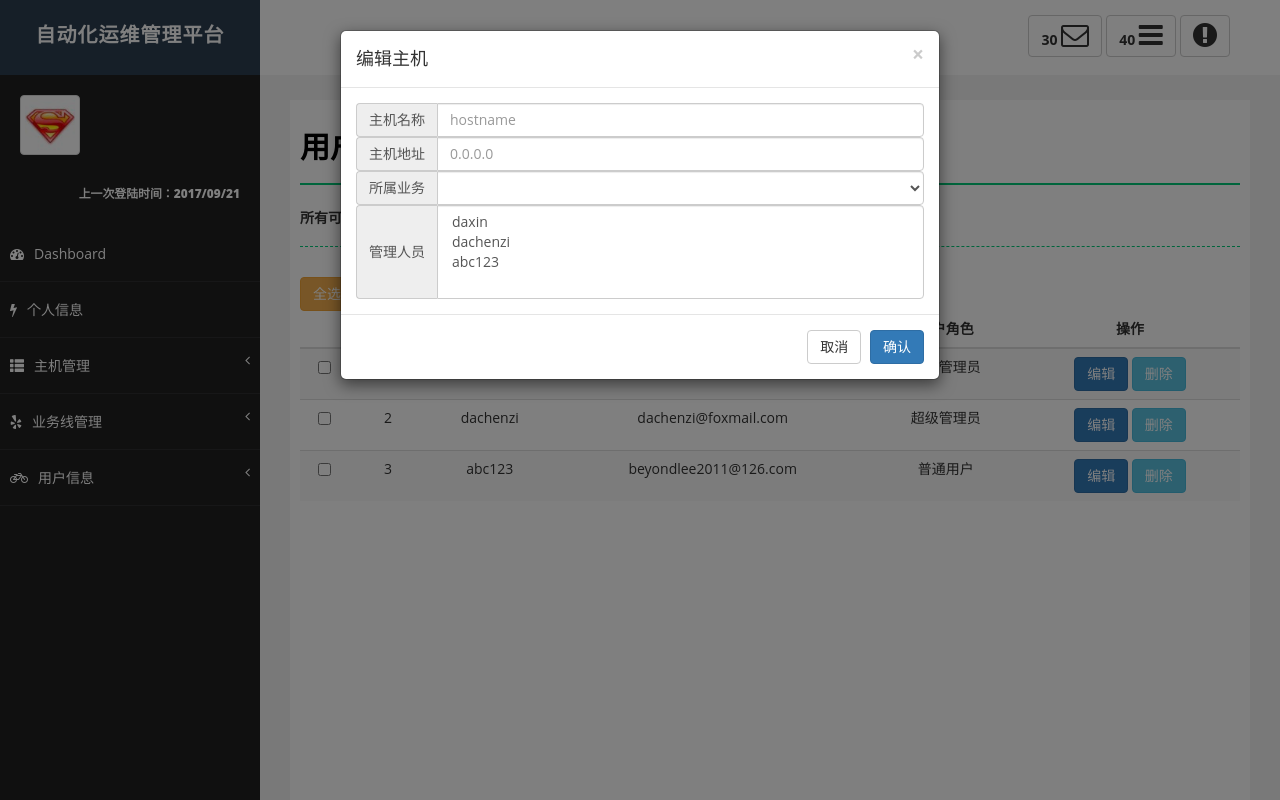
After one commit to dachenzi/CMDB-test3, a Django app: page /host/userlist.html in a window 1280 px wide, after a click on "编辑". The commit adds this page. Run offline with Django 3.2, Linux system fonts and the light colour scheme; data comes from the database, SQL or seed files in the repository; both versions use the stored data as it was after the commit; lists and menus that the app fills with data are empty; some libraries are stand-ins or nearby versions.

Commit message:
user and business update

```diff
--- a/hostmanager/models.py
+++ b/hostmanager/models.py
@@ -6,6 +6,7 @@ class Business(models.Model):
 
     title = models.CharField(max_length=32)
 
+
 class Host(models.Model):
 
     hostname = models.CharField(max_length=32)
--- a/hostmanager/urls.py
+++ b/hostmanager/urls.py
@@ -19,4 +19,7 @@ urlpatterns = [
     url(r'^index.html',views.Index.as_view()),
     url(r'^manager.html',views.Manager.as_view()),
     url(r'^addhost.html',views.AddHost.as_view()),
+    url(r'^business.html',views.BusinessManager.as_view()),
+    url(r'^addbusiness.html',views.AddBusiness.as_view()),
+    url(r'^userlist.html',views.UserInfo.as_view()),
 ]
--- a/hostmanager/views.py
+++ b/hostmanager/views.py
@@ -18,8 +18,9 @@ def auth(func):
     return inner
 
 
-@method_decorator(auth, name='get')
+
 class Index(View):
+    @method_decorator(auth)
     def get(self, request):
         user_list = User.objects.all()
         host_list = Host.objects.all()
@@ -96,3 +97,71 @@ class AddHost(View):
             self.ret_code['err_msg'] = ha.errors
 
         return HttpResponse(json.dumps(self.ret_code))
+
+
+
+class BusinessManager(View):
+
+    @method_decorator(auth)
+    def get(self,request):
+
+        business_list = Business.objects.all()
+
+        return render(request,'business.html',locals())
+
+
+
+class BusinessAdd(Form):
+
+    title = fields.CharField(
+        max_length=16,
+        error_messages={'required':'业务线名称不能为空',
+                        'max_length':'业务线名称不能超过16'},
+        widget = widgets.TextInput(attrs={'class': 'form-control', 'id': 'title', 'placeholder': "名称"})
+    )
+
+
+class AddBusiness(View):
+
+    ret_code = {'status':True,'err_msg':{}}
+
+    @method_decorator(auth)
+    def get(self, request):
+
+        ba = BusinessAdd()
+
+        return render(request,'addbusiness.html',locals())
+
+    def post(self,request):
+
+        print(request.POST)
+        ba = BusinessAdd(data=request.POST)
+
+        if ba.is_valid():
+
+            bus_obj = Business.objects.filter(title=ba.cleaned_data['title'])
+
+            if bus_obj:
+
+                self.ret_code['status'] = False
+                self.ret_code['err_msg'] = {'title':'业务线名称已存在！'}
+
+            else:
+
+                self.ret_code['status'] = True
+                Business.objects.create(**ba.cleaned_data)
+
+        else:
+            self.ret_code['status'] = False
+            self.ret_code['err_msg'] = ba.errors
+
+        return HttpResponse(json.dumps(self.ret_code))
+
+
+class UserInfo(View):
+
+    def get(self,request):
+
+        user_list = User.objects.all()
+
+        return render(request,'userlist.html',locals())
--- a/templates/index.html
+++ b/templates/index.html
@@ -65,7 +65,7 @@
 
                 <!-- action_menu 激活状态下的class -->
                 <li>
-                    <a class="title" href="index.html"><i class="fa fa-dashboard "></i>Dashboard</a>
+                    <a class="title" href="/host/index.html"><i class="fa fa-dashboard "></i>Dashboard</a>
                 </li>
                 <li>
                     <a class="title" href="#"><i class="fa fa-flash "></i>个人信息</a>
@@ -89,10 +89,10 @@
                     <a href="#" class="title"><i class="fa fa-yelp "></i>业务线管理<span class="fa arrow"></span></a>
                     <ul class="nav nav-second-level">
                         <li>
-                            <a href="#" class="title"><i class="fa fa-coffee"></i>添加业务线</a>
+                            <a href="/host/business.html" class="title"><i class="fa fa-coffee"></i>业务线信息</a>
                         </li>
                         <li>
-                            <a href="#" class="title"><i class="fa fa-flash "></i>删除业务线</a>
+                            <a href="/host/addbusiness.html" class="title"><i class="fa fa-flash "></i>添加业务线</a>
                         </li>
                         <li>
                             <a href="#" class="title"><i class="fa fa-key "></i>编辑业务线</a>
@@ -100,17 +100,17 @@
                     </ul>
                 </li>
                 <li>
-                    <a href="#" class="title"><i class="fa fa-bicycle "></i>角色信息<span class="fa arrow"></span></a>
+                    <a href="#" class="title"><i class="fa fa-bicycle "></i>用户信息<span class="fa arrow"></span></a>
                     <ul class="nav nav-second-level">
 
                         <li>
-                            <a href="#" class="title"><i class="fa fa-desktop "></i>添加角色</a>
+                            <a href="/host/userlist.html" class="title"><i class="fa fa-desktop "></i>用户列表</a>
                         </li>
                         <li>
-                            <a href="#" class="title"><i class="fa fa-code "></i>删除角色</a>
+                            <a href="/host/adduser.html" class="title"><i class="fa fa-code "></i>添加用户</a>
                         </li>
                         <li>
-                            <a href="#" class="title"><i class="fa fa-code "></i>编辑角色</a>
+                            <a href="#" class="title"><i class="fa fa-code "></i>编辑用户</a>
                         </li>
                     </ul>
                 </li>
--- /dev/null
+++ b/templates/userlist.html
@@ -0,0 +1,165 @@
+{% extends "index.html" %}
+
+
+{% block content_title %}
+    <h1 class="page-head-line">用户信息</h1>
+    <h1 class="page-subhead-line"><strong style="font-family: Consolas;font-style:normal">所有可以登陆平台的用户列表，操作请慎重。</strong></h1>
+{% endblock %}
+
+
+{% block content_main %}
+    <div class="col-md-12">
+
+        <div class="table-responsive">
+            <button type="button" class="btn btn-warning" name="allcheck">
+                全选
+            </button>
+            <button type="button" class="btn btn-warning" name="revcheck">
+                反选
+            </button>
+            <button type="button" class="btn btn-warning" name="allcancel">
+                取消
+            </button>
+
+
+            <table class="table table-striped">
+                <thead>
+                <tr>
+                    <th></th>
+                    <th style="text-align: center">序号</th>
+                    <th style="text-align: center">用户ID</th>
+                    <th style="text-align: center">用户邮箱</th>
+                    <th style="text-align: center">用户角色</th>
+                    <th style="text-align: center">操作</th>
+                </tr>
+                </thead>
+                <tbody>
+                {% for user in user_list %}
+                    <tr style="text-align: center" hid="{{ user.id }}">
+                        <td><input type="checkbox"></td>
+                        <td>{{ forloop.counter }}</td>
+                        <td>{{ user.username }}</td>
+                        <td>{{ user.email }}</td>
+                        <td>{{ user.role.role_name }}</td>
+                        <td>
+                            <button type="button" class="btn btn-primary" data-toggle="modal" name="edithost"
+                                    data-target="#edithost" uid="{{ user.id }}">
+                                编辑
+                            </button>
+                            <button type="button" class="btn btn-info" data-toggle="modal" name="delhost"
+                                    data-target="#delhost" uid="{{ user.id }}" >
+                                删除
+                            </button>
+
+                        </td>
+                    </tr>
+                {% endfor %}
+
+                </tbody>
+            </table>
+        </div>
+        <!-- 编辑主机模态对话框 -->
+        <div class="modal fade" id="edithost" tabindex="-1" role="dialog" aria-labelledby="exampleModalLabel">
+            <div class="modal-dialog" role="document">
+                <div class="modal-content">
+                    <div class="modal-header">
+                        <button type="button" class="close" data-dismiss="modal" aria-label="Close"><span
+                                aria-hidden="true">&times;</span></button>
+                        <h4 class="modal-title" id="exampleModalLabel">编辑主机</h4>
+                    </div>
+                    <div class="modal-body">
+                        <form>
+                            <div class="input-group">
+                                <span class="input-group-addon" id="modify_hostname">主机名称</span>
+                                <input type="text" class="form-control" placeholder="hostname"
+                                       aria-describedby="sizing-addon2">
+                            </div>
+                            <div class="input-group">
+                                <span class="input-group-addon" id="modify_ipaddr">主机地址</span>
+                                <input type="text" class="form-control" placeholder="0.0.0.0"
+                                       aria-describedby="sizing-addon2">
+                            </div>
+                            <div class="input-group">
+                                <span class="input-group-addon" id="modify_serviceline">所属业务</span>
+                                <select class="form-control">
+                                    {% for service in service_list %}
+                                        <option value="{{ service.sid }}">{{ service.sname }}</option>
+                                    {% endfor %}
+                                </select>
+                            </div>
+                            <div class="input-group">
+                                <span class="input-group-addon" id="modify_admin">管理人员</span>
+                                <select multiple class="form-control" id='admin'>
+                                    {% for user in user_list %}
+                                        <option value="{{ user.uid }}">{{ user.username }}</option>
+                                    {% endfor %}
+                                </select>
+                            </div>
+
+                        </form>
+                    </div>
+                    <div class="modal-footer">
+                        <button type="button" class="btn btn-default" data-dismiss="modal">取消</button>
+                        <button type="button" class="btn btn-primary">确认</button>
+                    </div>
+                </div>
+            </div>
+        </div>
+    </div>
+
+
+{% endblock %}
+
+{% block content_bottom %}
+
+{% endblock %}
+
+{% block jquery %}
+
+    <script>
+        $("[name='allcheck']").click(function () {
+            $('table').find($('input')).each(function () {
+                $(this).prop('checked', true)
+            })
+        });
+
+        $("[name='allcancel']").click(function () {
+            $('table').find($('input')).each(function () {
+                $(this).prop('checked', false)
+            })
+        });
+
+        $("[name='revcheck']").click(function () {
+            $('table').find($('input')).each(function () {
+                $(this).prop('checked', !$(this).prop('checked'));
+            })
+        });
+
+        $("[name='addhostok']").click(function () {
+            $.ajax({
+                url: '/manage/addhost/',
+                type: 'post',
+                traditional: true,
+                data: {
+                    'csrfmiddlewaretoken': "{{ csrf_token }}",
+                    'hostname': $('#add_hostname').val(),
+                    'ipaddr': $('#add_ipaddr').val(),
+                    'serviceline': $('#add_serviceline').val(),
+                    'admin': $('#add_admin').val()
+                },
+                success: function (data) {
+                    data = JSON.parse(data);
+                    if (data['status']) {
+                        location.reload()
+                    }
+                }
+
+            })
+        });
+
+        $("[name='delhost']").click(function () {
+            var hostaddr = $(this).attr('hostaddr');
+            $('#delhost').find($("[name='message']")).text("您确定要删除主机：" + hostaddr + '?')
+        })
+    </script>
+{% endblock %}
```
Also changed, not shown: templates/addbusiness.html (added, +73 -0 lines), templates/business.html (added, +161 -0 lines), db.sqlite3.
